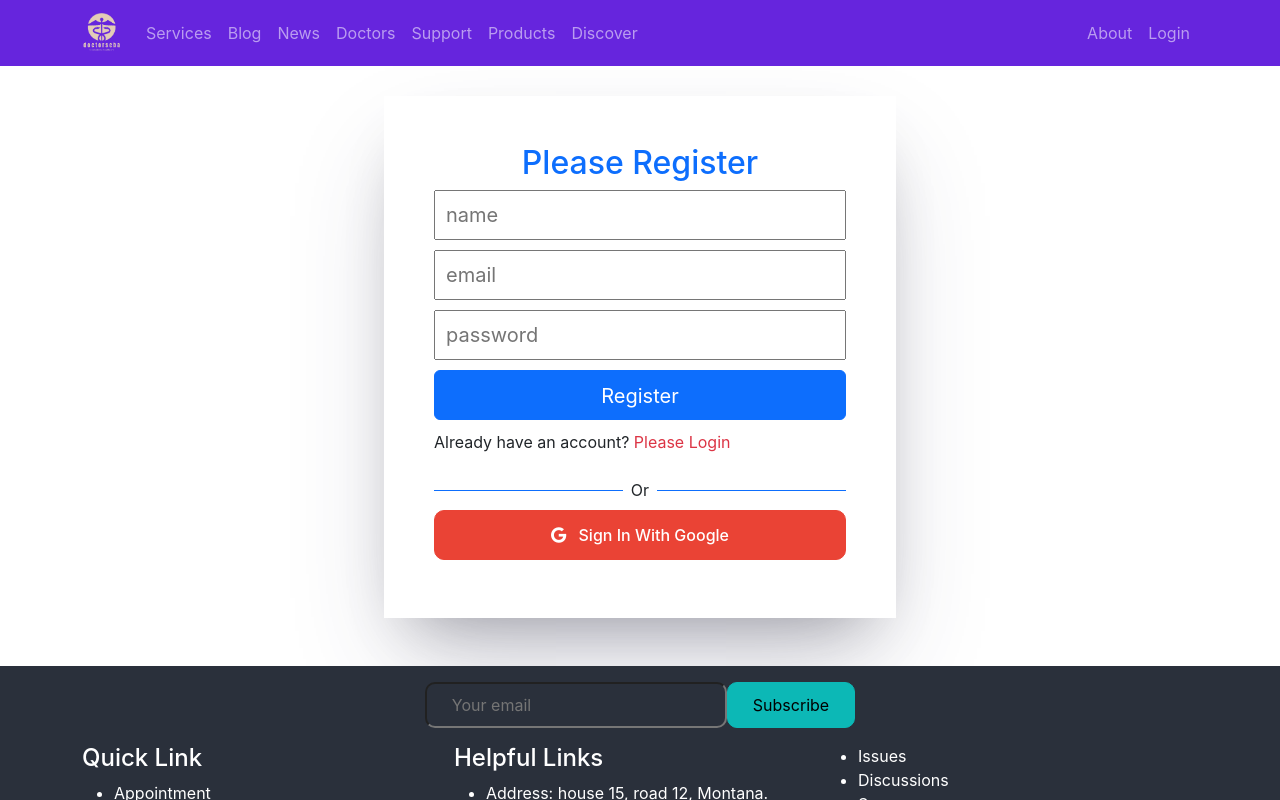
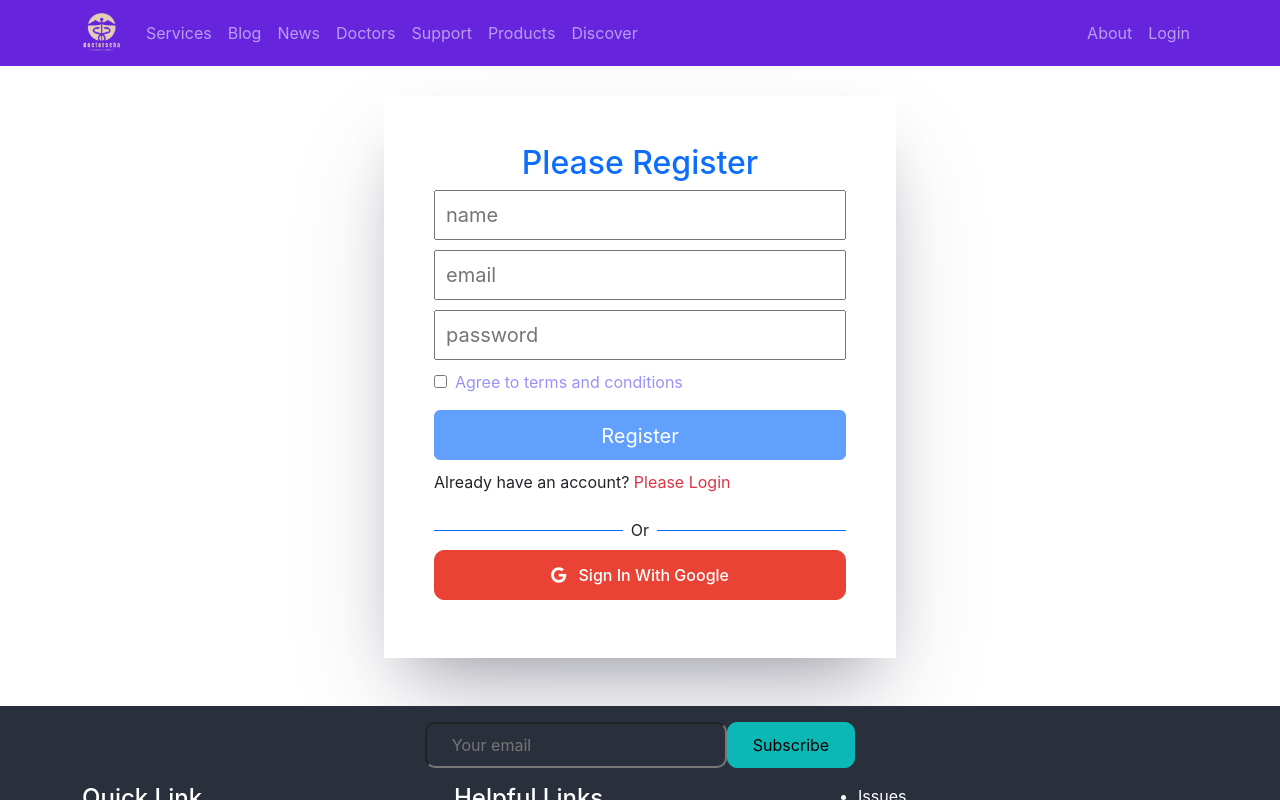
Before and after one commit to SifatNiloy/doctorseba, a React (Create React App) app: page /register in a window 1280 px wide. Shown: the top 800 px of the page. Built offline with nearby package versions, Linux system fonts and the light colour scheme; no server answers.

Commit message:
readme file edited

```diff
--- a/src/Pages/Home/Service/Service.js
+++ b/src/Pages/Home/Service/Service.js
@@ -19,8 +19,9 @@ const Service = ({ service }) => {
                         </Card.Text>
 
                         <p >
+
                             <Link className='detail-link' to={`/service/${id}`}>
-                                View Details <i class="fa-solid fa-angle-right"></i>
+                                <button type="button" class="btn btn-info" >View Details <i class="fa-solid fa-angle-right"></i></button>
                             </Link>
                         </p>
                     </Card.Body>
--- a/src/Pages/Login/Login/Login.js
+++ b/src/Pages/Login/Login/Login.js
@@ -1,6 +1,7 @@
+import { async } from '@firebase/util';
 import React, { useRef } from 'react';
 import { Button, Form } from 'react-bootstrap';
-import { useSignInWithEmailAndPassword } from 'react-firebase-hooks/auth';
+import { useSendPasswordResetEmail, useSignInWithEmailAndPassword } from 'react-firebase-hooks/auth';
 import { Link, useLocation, useNavigate } from 'react-router-dom';
 import auth from '../../../firebase.init';
 import './Login.css';
@@ -11,14 +12,20 @@ const Login = () => {
     const navigate = useNavigate();
     const location = useLocation();
     let from = location.state?.from?.pathname || "/";
+    let errorElement;
     const [
         signInWithEmailAndPassword,
         user,
         loading,
         error,
     ] = useSignInWithEmailAndPassword(auth);
+    const [sendPasswordResetEmail, sending] = useSendPasswordResetEmail(auth);
     if (user) {
         navigate(from, { replace: true });
+    }
+    if (error) {
+        errorElement = <p className='text-danger'>Error: {error.message}</p>
+
     }
     const handleSubmit = event => {
         event.preventDefault();
@@ -30,6 +37,11 @@ const Login = () => {
     const navigateRegister = event => {
         navigate('/register');
     }
+    const resetPassword = async () => {
+        const email = emailRef.current.value;
+        await sendPasswordResetEmail(email);
+        alert('Sent email');
+    }
     return (
         <div className='my-5 py-5 container mx-auto login-form'>
             <h2 className='text-primary text-center'>Please login</h2>
@@ -39,7 +51,9 @@ const Login = () => {
                 <input type="password" ref={passwordRef} name="password" placeholder='password' required />
                 <input className='btn btn-primary' type="submit" value="Login" />
             </form>
+            {errorElement}
             <p>New on Doctorseba? <Link to="/register" className='text-danger pe-auto text-decoration-none' onClick={navigateRegister}>Please Register</Link></p>
+            <p>Forgot password? <Link to="/register" className='text-danger pe-auto text-decoration-none' onClick={resetPassword}>Reset Password</Link></p>
             <SocialLogin></SocialLogin>
         </div>
     );
--- a/src/Pages/Login/Register/Register.css
+++ b/src/Pages/Login/Register/Register.css
@@ -5,7 +5,7 @@
     padding: 50px;
 }
 
-.register-form input {
+.register-form input:not([type=checkbox]) {
     display: block;
     height: 50px;
     width: 100%;
@@ -19,3 +19,7 @@
 .login-text {
     text-align: center;
 }
+
+#terms-text {
+    color: rgb(53, 39, 245);
+}
--- a/src/Pages/Login/Register/Register.js
+++ b/src/Pages/Login/Register/Register.js
@@ -4,7 +4,10 @@ import auth from '../../../firebase.init';
 import './Register.css';
 import { useCreateUserWithEmailAndPassword } from 'react-firebase-hooks/auth';
 import SocialLogin from '../Login/SocialLogin/SocialLogin';
+import { useState } from 'react';
 const Register = () => {
+    const [agree, setAgree] = useState(false);
+
     const [
         createUserWithEmailAndPassword,
         user,
@@ -24,7 +27,11 @@ const Register = () => {
         const name = event.target.name.value;
         const email = event.target.email.value;
         const password = event.target.password.value;
-        createUserWithEmailAndPassword(email, password);
+        const agree = event.target.terms.checked;
+        if (agree) {
+            createUserWithEmailAndPassword(email, password);
+        }
+
     }
     return (
         <div className='register-form my-5 py-5'>
@@ -33,7 +40,9 @@ const Register = () => {
                 <input type="text" name="name" placeholder='name' required />
                 <input type="email" name="email" placeholder='email' required />
                 <input type="password" name="password" placeholder='password' required />
-                <input className='btn btn-primary' type="submit" value="Register" />
+                <input onClick={() => setAgree(!agree)} className='me-2' type="checkbox" name="terms" id="terms" />
+                <label id='terms-text' className={agree ? 'opacity-100' : 'opacity-50'} htmlFor="terms">Agree to terms and conditions</label>
+                <input disabled={!agree} className='btn btn-primary mt-3' type="submit" value="Register" />
             </form>
             <p>Already have an account? <Link to="/login" className='text-danger pe-auto text-decoration-none' onClick={navigateLogin}>Please Login</Link></p>
             <SocialLogin></SocialLogin>
```
Also changed, not shown: 1 other file (tests, documents, lock files or other folders).
